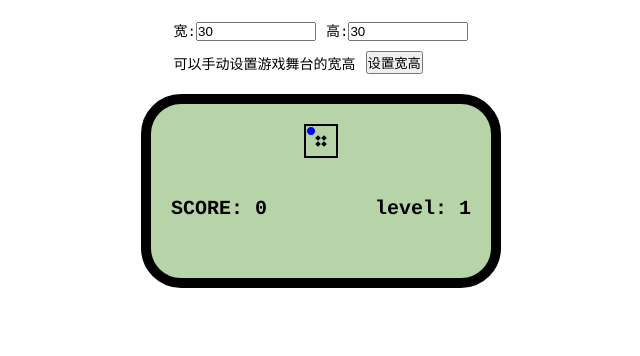
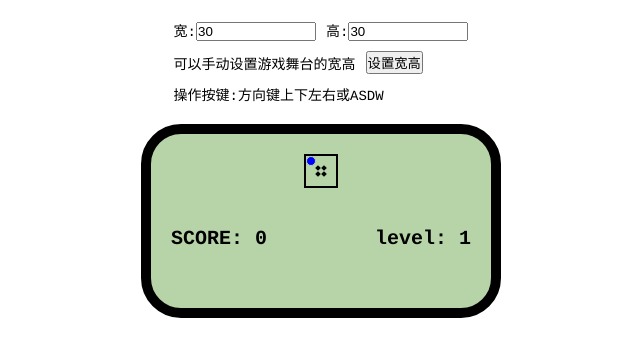
Before and after one commit to jay6697117/greedy-snake, a website built with webpack: page public/index.html in a window 1280 px wide. Shown: the whole page, without its empty margins (319-959 px from the left). Built offline with nearby package versions, Linux system fonts and the light colour scheme.

Commit message:
提交代码于: 2022-01-06 22:55:58

```diff
--- a/public/index.html
+++ b/public/index.html
@@ -18,9 +18,12 @@
             高:<input type="text" id="heightVal" />
           </div>
         </div>
-        <div class="head-bottom">
+        <div class="head-middle">
           <span>可以手动设置游戏舞台的宽高</span>
           <div id="btn" style="padding-left: 10px;"><button>设置宽高</button></div>
+        </div>
+        <div class="head-bottom">
+          操作按键:方向键上下左右或ASDW
         </div>
       </div>
       <!--创建游戏的主容器-->
--- a/src/assets/style/index.less
+++ b/src/assets/style/index.less
@@ -32,22 +32,23 @@ body {
   justify-content: center;
   align-items: center;
 
-  .head{
+  .head {
     padding: 20px 0;
-    .head-top{
+    .head-top {
       display: flex;
       flex-direction: row;
       justify-content: center;
       align-items: center;
-      div{
+      div {
         font-size: 14px;
         font-weight: normal;
       }
-      input{
+      input {
         width: 120px;
       }
     }
 
+    .head-middle,
     .head-bottom {
       padding-top: 10px;
       font-size: 14px;
@@ -102,7 +103,7 @@ body {
         }
         & > div:first-child {
           background-color: blue;
-          border-radius: 50%;;
+          border-radius: 50%;
         }
       }
 
```
